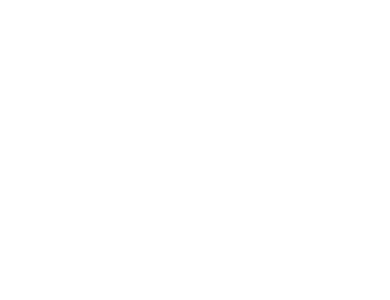
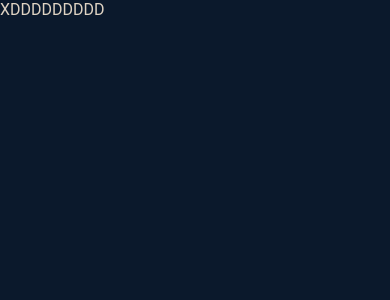
Before and after one commit to sekvi99/portfolio-website, a React (Create React App) app in the folder portfolio-website/portfolio-app/: page / in a window 390 px wide. Shown: the top 300 px of the page. Built offline with nearby package versions, Linux system fonts and the light colour scheme; the HTML template or start-up script is replaced by a standard one.

Commit message:
Provided app base styles

```diff
--- a/portfolio-website/portfolio-app/package.json
+++ b/portfolio-website/portfolio-app/package.json
@@ -10,6 +10,7 @@
     "@types/node": "^16.18.115",
     "@types/react": "^18.3.12",
     "@types/react-dom": "^18.3.1",
+    "framer-motion": "^11.11.10",
     "react": "^18.3.1",
     "react-dom": "^18.3.1",
     "react-scripts": "5.0.1",
--- a/portfolio-website/portfolio-app/src/App.scss
+++ b/portfolio-website/portfolio-app/src/App.scss
@@ -0,0 +1,104 @@
+@import "./styles/mixins.scss";
+
+:root {
+  /* Colors */
+  --hue: 0;
+  --sat: 0%;
+  --title-color: #1b262c;
+  --title-color-dark: #0b0f11;
+  --primary-color: #0b192c;
+  --primary-color-light: #1e3e62;
+  --primary-highlight-color: #ff6500;
+  --header-text-color: #f8f8f8;
+  --text-color: #dfd3c3;
+
+  /* Fonts and typography */
+  --body-font: "Roboto", sans-serif;
+
+  /* Font sizes */
+  --welcome-font-size: 6rem;
+  --big-font-size: 3.5rem;
+  --h1-font-size: 2.25rem;
+  --h2-font-size: 1.5rem;
+  --h3-font-size: 1.25rem;
+  --h4-font-size: 1.15rem;
+  --normal-font-size: 1rem;
+  --small-font-size: 0.875rem;
+  --smaller-font-size: 0.813rem;
+  --tiny-font-size: 0.625rem;
+
+  /* Font weights */
+  --font-light: 200;
+  --font-normal-light: 300;
+  --font-normal: 400;
+  --font-medium: 500;
+  --font-semi-bold: 600;
+
+  /* Margins values */
+  --m-0-25: 0.25rem;
+  --m-0-5: 0.5rem;
+  --m-0-75: 0.75rem;
+  --m-1: 1rem;
+  --m-1-5: 1.5rem;
+  --m-2: 2rem;
+  --m-2-5: 2.5rem;
+  --m-3: 3rem;
+
+  /* Z-index */
+  --z-base: 1;
+  --z-tooltip: 10;
+  --z-fixed: 100;
+  --z-modal: 1000;
+}
+
+/* Base rules */
+* {
+  margin: 0;
+  padding: 0;
+  font-family: "Roboto", sans-serif;
+  box-sizing: border-box;
+}
+
+html {
+  scroll-snap-type: y mandatory;
+  scroll-behavior: smooth;
+}
+
+body,
+button,
+input,
+textarea {
+  font-family: var(--body-font);
+  font-size: var(--normal-font-size);
+}
+
+body {
+  background-color: var(--primary-color);
+  color: var(--text-color);
+}
+
+h1,
+h2,
+h3 {
+  color: var(--header-text-color);
+  font-weight: var(--font-semi-bold);
+}
+
+ul {
+  list-style: none;
+}
+
+a {
+  text-decoration: none;
+}
+
+button {
+  cursor: pointer;
+  border: none;
+  outline: none;
+}
+
+main {
+  width: 100%;
+  height: 100%;
+}
--- a/portfolio-website/portfolio-app/src/App.tsx
+++ b/portfolio-website/portfolio-app/src/App.tsx
@@ -3,6 +3,7 @@
 function App() {
   return (
     <div className="App">
+      XDDDDDDDDD
     </div>
   );
 }
--- /dev/null
+++ b/portfolio-website/portfolio-app/src/styles/mixins.scss
@@ -0,0 +1,27 @@
+@mixin mobileTight {
+  @media (max-width: 390px) {
+    @content;
+  }
+}
+
+@mixin mobile {
+  @media (max-width: 738px) {
+    @content;
+  }
+}
+@mixin tablet {
+  @media (max-width: 1024px) {
+    @content;
+  }
+}
+@mixin desktop {
+  @media (max-width: 1366px) {
+    @content;
+  }
+}
+
+@mixin flexCenter {
+  display: flex;
+  justify-content: center;
+  align-items: center;
+}
```
Also changed, not shown: 1 other file (tests, documents, lock files or other folders).
